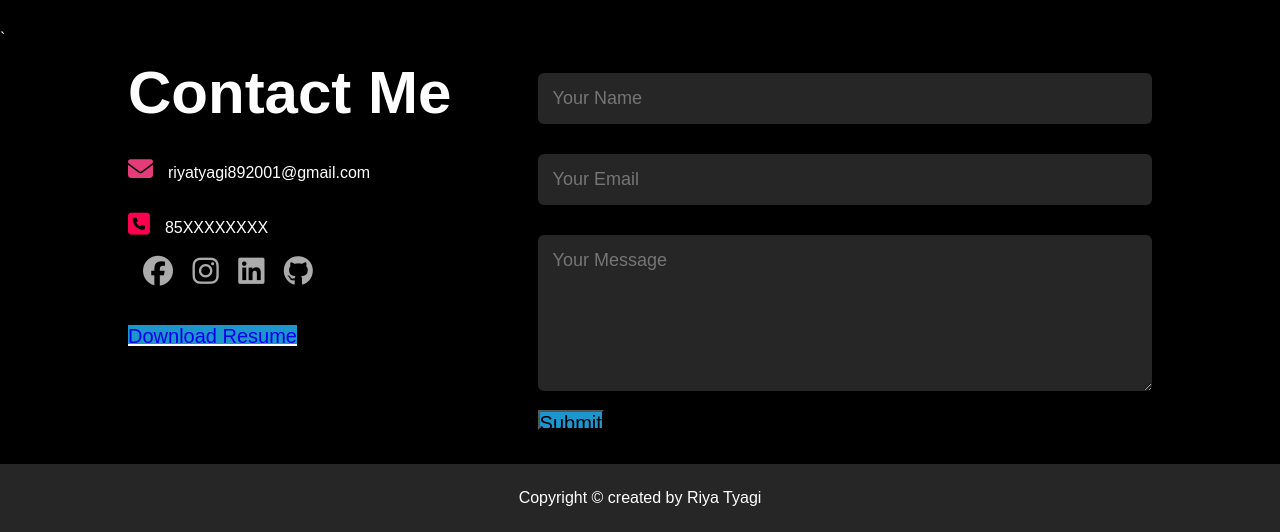
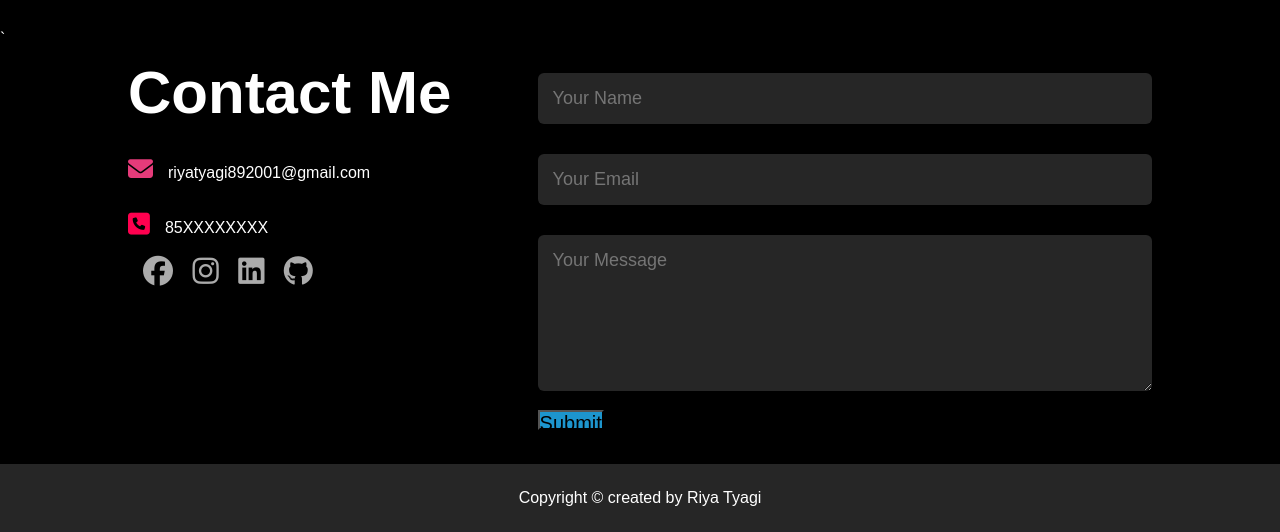
Before and after one commit to RiyaTyagi1/Portfolio, a plain HTML site: page index.html in a window 1280 px wide. Shown: the part 3101-3633 px from the top of the page. Drawn offline with Linux system fonts and the light colour scheme; a script that the page names is missing.

Commit message:
Update index.html

```diff
--- a/index.html
+++ b/index.html
@@ -155,14 +155,7 @@
 						<a href="https://github.com/RiyaTyagi1/to-do-list.git"><i class="fa-solid fa-arrow-up-right-from-square"></i></a>
 					</div>
 				</div>
-				<!--<div class="work">
-					<img src="todo.jpeg">
-					<div class="layer">
-						<h3>Bookmark-Manager</h3>
-						<p>Application  </p>
-						<a href="https://github.com/RiyaTyagi1/to-do-list.git"><i class="fa-solid fa-arrow-up-right-from-square"></i></a>
-					</div>
-				</div>-->
+
 			</div>
 
 			</div>
@@ -183,7 +176,7 @@
 						   <a href="https://www.linkedin.com/in/riya-tyagi-630848252/"><i class="fab fa-linkedin"></i></a>
 						   <a href="hhttps://github.com/RiyaTyagi1"><i class="fa-brands fa-github"></i></a>
 					   </div><br><br>
-					   <a href="https://drive.google.com/file/d/1l1HU76ZOHVBgUL4yW49HnLBWgG2XRg72/view?usp=sharing" download class="btn btn2">Download Resume</a>
+
 				   </div>
 				   <div class="contact-right">
 					   <form>
```
